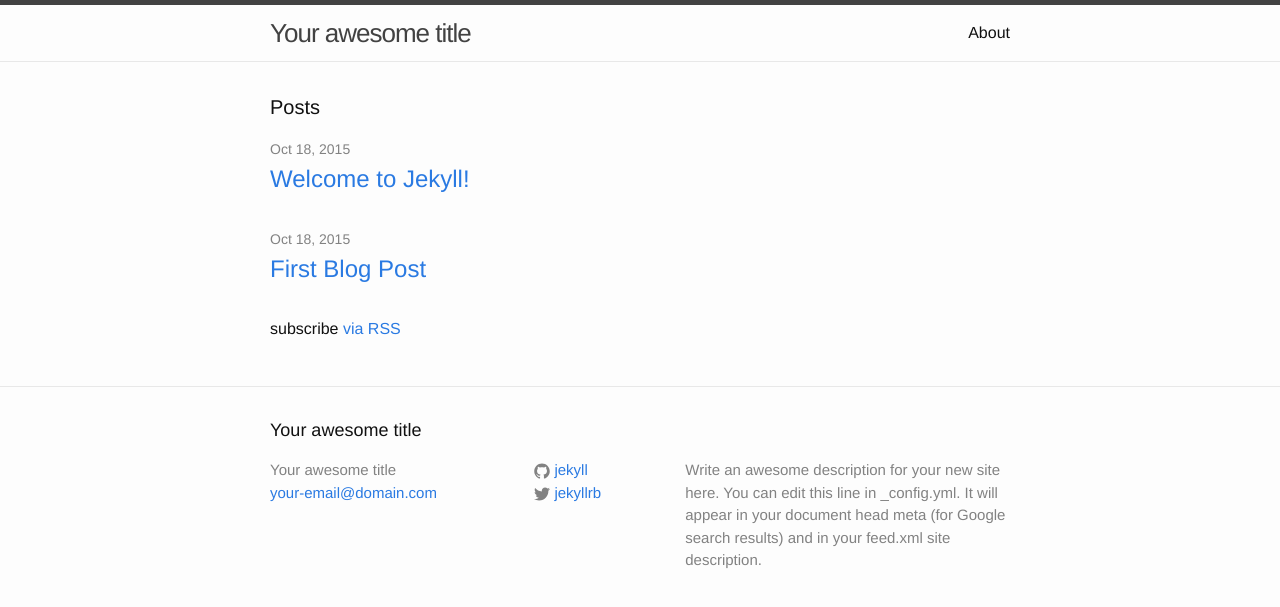
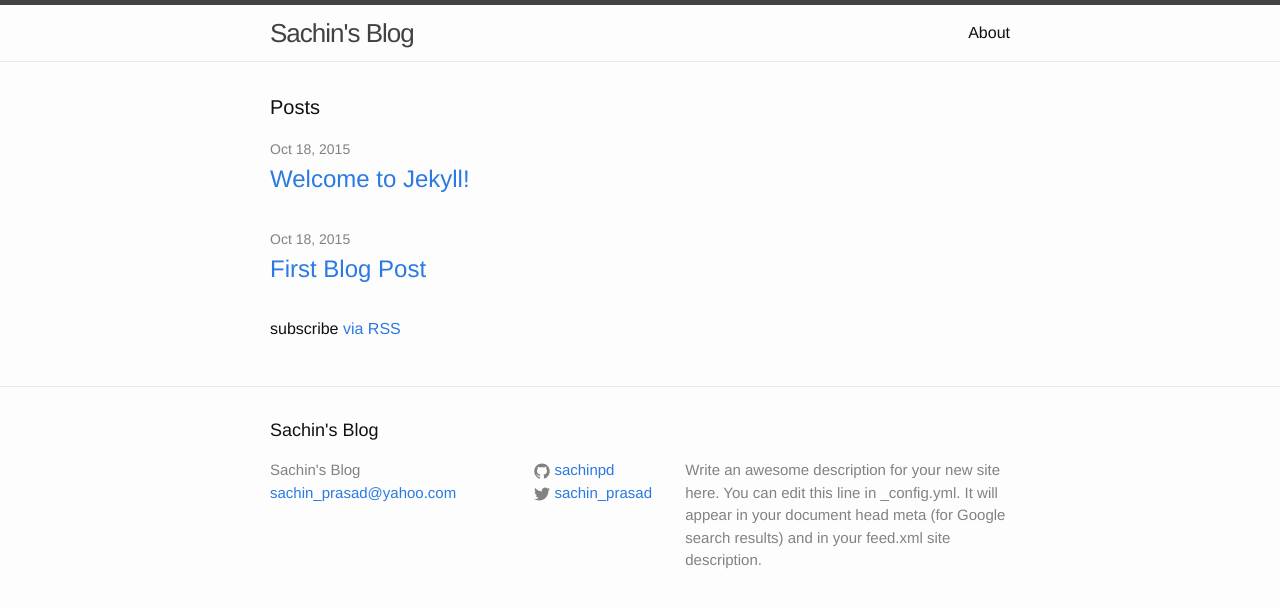
Before and after one commit to sachinpd/sachinpd.github.io, a Jekyll site: the page built from index.html, in a window 1280 px wide. Shown: the top 607 px of the page. Built offline with Jekyll 4.4.1, drawn with Linux system fonts in a browser that asks for light colours.

Commit message:
Updated config

```diff
--- a/_config.yml
+++ b/_config.yml
@@ -1,14 +1,14 @@
 # Site settings
-title: Your awesome title
-email: your-email@domain.com
+title: Sachin's Blog
+email: sachin_prasad@yahoo.com
 description: > # this means to ignore newlines until "baseurl:"
   Write an awesome description for your new site here. You can edit this
   line in _config.yml. It will appear in your document head meta (for
   Google search results) and in your feed.xml site description.
-baseurl: "" # the subpath of your site, e.g. /blog/
-url: "http://yourdomain.com" # the base hostname & protocol for your site
-twitter_username: jekyllrb
-github_username:  jekyll
+baseurl: "http://sachinpd.github.io/" # the subpath of your site, e.g. /blog/
+url: "http://sachinpd.github.io/" # the base hostname & protocol for your site
+twitter_username: sachin_prasad
+github_username:  sachinpd
 
 # Build settings
 markdown: kramdown
```
